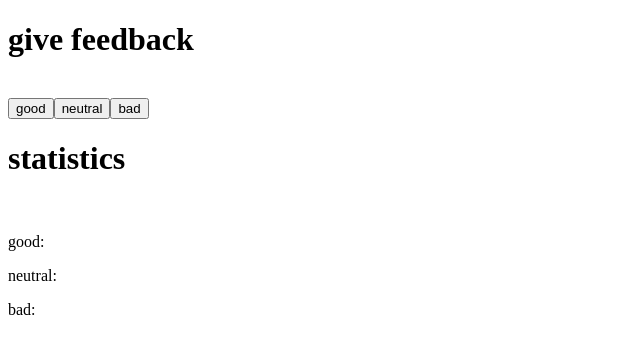
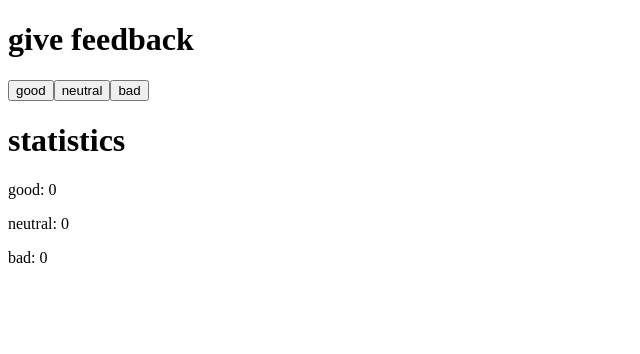
Before and after one commit to GuilhermeFDiniz/course-fullstackopen, a React (Create React App) app in the folder part1/unicafe/: page / in a window 1280 px wide. Shown: the top 354 px of the page, without its empty margins (0-640 px from the left). Built offline with nearby package versions, Linux system fonts and the light colour scheme.

Commit message:
Part 1 unicafe Exercise 1.6 done

```diff
--- a/part1/unicafe/src/App.js
+++ b/part1/unicafe/src/App.js
@@ -9,16 +9,13 @@ const App = () => {
   return (
     <div>
       <h1>give feedback</h1>
-      <br></br>
-      <button>good</button>
-      <button>neutral</button>
-      <button>bad</button>
-      <br></br>
+      <button onClick={()=> setGood(good+1)}>good</button>
+      <button onClick={()=> setNeutral(neutral+1)}>neutral</button>
+      <button onClick={()=> setBad(bad+1)}>bad</button>
       <h1>statistics</h1>
-      <br></br>
-      <p>good:</p>
-      <p>neutral:</p>
-      <p>bad:</p>
+      <p>good: {good}</p>
+      <p>neutral: {neutral}</p>
+      <p>bad: {bad}</p>
     </div>
   )
 }
```
